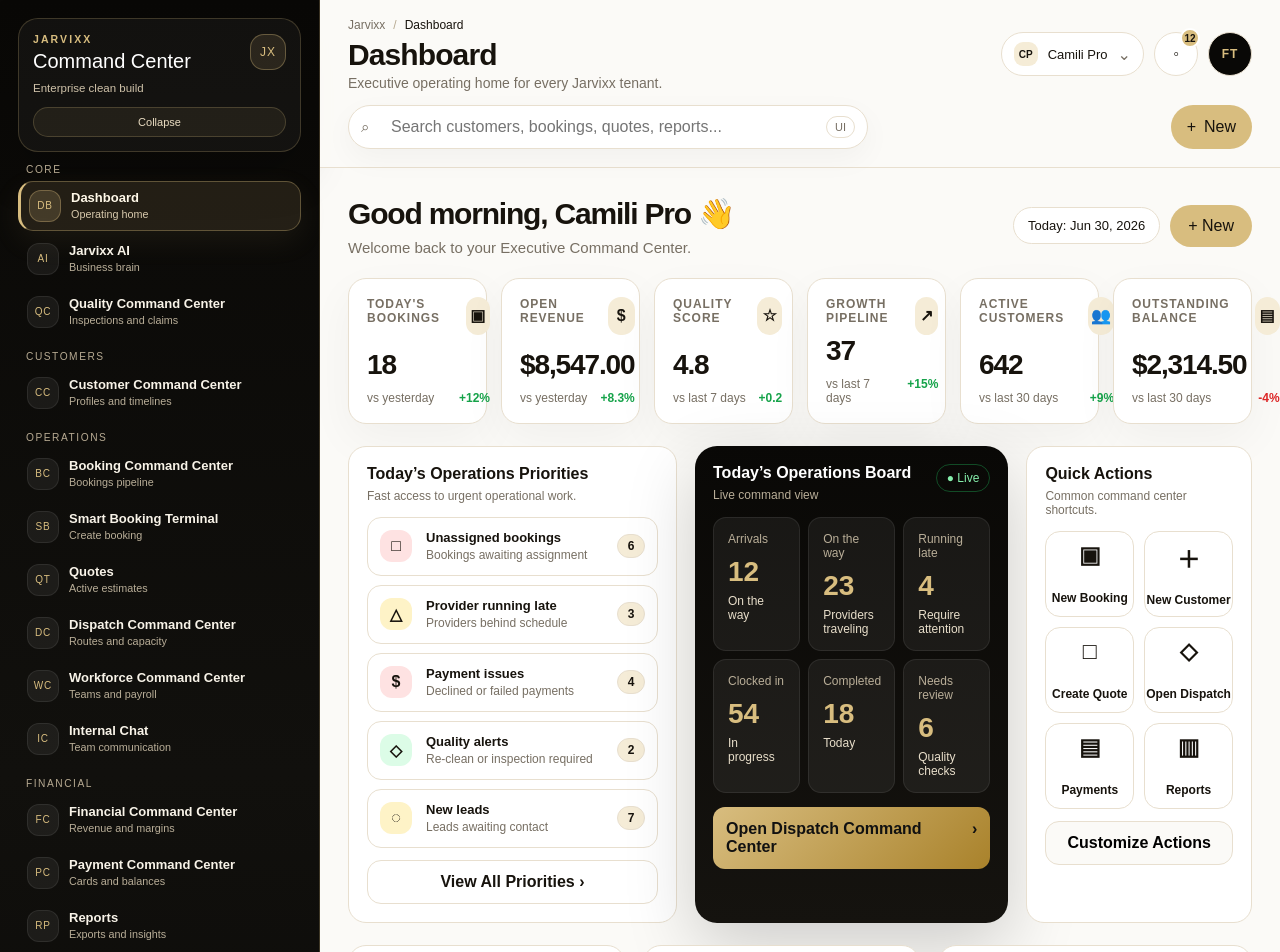
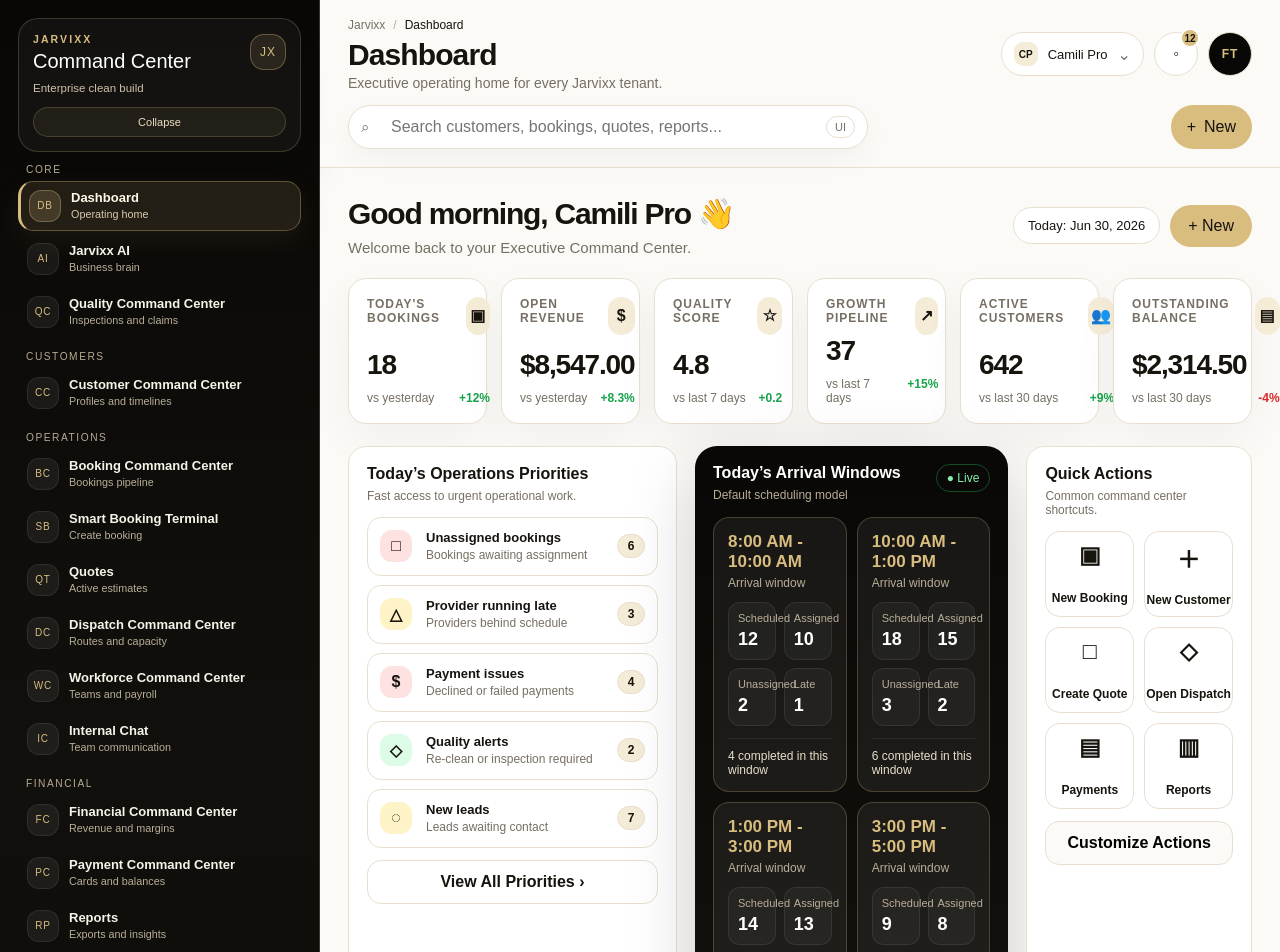
Before and after one commit to 360jarvis/JARVISV4, a Next.js app: page /app in a window 1280 px wide. Shown: the top 952 px of the page. Built offline with nearby package versions, Linux system fonts and the light colour scheme.

Commit message:
Show arrival windows on dashboard

```diff
--- a/app/app/page.tsx
+++ b/app/app/page.tsx
@@ -2,6 +2,7 @@
 
 import { useEffect, useState } from 'react';
 import AppShell from '../../components/AppShell';
+import { ArrivalWindowCard, DEFAULT_ARRIVAL_WINDOWS } from '../../components/scheduling/ArrivalWindows';
 
 const kpis = [
   { label: "Today's Bookings", value: '18', detail: 'vs yesterday', trend: '+12%', icon: '▣' },
@@ -20,15 +21,6 @@ const priorities = [
   { label: 'New leads', detail: 'Leads awaiting contact', count: 7, tone: '#fef3c7', icon: '◌' }
 ];
 
-const board = [
-  { label: 'Arrivals', value: '12', detail: 'On the way' },
-  { label: 'On the way', value: '23', detail: 'Providers traveling' },
-  { label: 'Running late', value: '4', detail: 'Require attention' },
-  { label: 'Clocked in', value: '54', detail: 'In progress' },
-  { label: 'Completed', value: '18', detail: 'Today' },
-  { label: 'Needs review', value: '6', detail: 'Quality checks' }
-];
-
 const quickActions = [
   { label: 'New Booking', href: '/app/bookings/new', icon: '▣' },
   { label: 'New Customer', href: '/app/customers', icon: '＋' },
@@ -39,9 +31,9 @@ const quickActions = [
 ];
 
 const activity = [
-  { label: 'New booking created', detail: 'Residential Deep Clean · $296.00', time: '2m ago', color: '#fef3c7' },
+  { label: 'New booking created', detail: 'Residential Deep Clean · Arrival Window 8:00 AM - 10:00 AM', time: '2m ago', color: '#fef3c7' },
   { label: 'Payment received', detail: '$180.00 from Jennifer Martinez', time: '8m ago', color: '#dcfce7' },
-  { label: 'Provider checked in', detail: 'Maria S. at 123 Maple St', time: '15m ago', color: '#fee2e2' },
+  { label: 'Provider checked in', detail: 'Maria S. within 10:00 AM - 1:00 PM window', time: '15m ago', color: '#fee2e2' },
   { label: 'Quality inspection completed', detail: 'Passed · 456 Oak Dr', time: '28m ago', color: '#dcfce7' }
 ];
 
@@ -114,15 +106,11 @@ export default function AppDashboardPage() {
           </article>
 
           <article style={{ borderRadius: 22, padding: 18, background: 'linear-gradient(180deg, #090806 0%, #15130f 100%)', color: '#fff', boxShadow: '0 24px 70px rgba(0,0,0,0.18)' }}>
-            <div style={{ display: 'flex', justifyContent: 'space-between', gap: 12, marginBottom: 15 }}><div><h2 style={{ margin: 0, fontSize: 16 }}>Today’s Operations Board</h2><p style={{ margin: '6px 0 0', color: '#b9ae98', fontSize: 12 }}>Live command view</p></div><span style={{ border: '1px solid rgba(34,197,94,0.35)', color: '#86efac', borderRadius: 999, padding: '6px 10px', height: 28, fontSize: 12 }}>● Live</span></div>
-            <div style={{ display: 'grid', gridTemplateColumns: 'repeat(3, minmax(0, 1fr))', gap: 8 }}>
-              {board.map((item) => (
-                <div key={item.label} style={{ background: 'rgba(255,255,255,0.06)', border: '1px solid rgba(255,255,255,0.08)', borderRadius: 13, padding: 14 }}>
-                  <div style={{ color: '#b9ae98', fontSize: 12 }}>{item.label}</div><div style={{ marginTop: 10, fontSize: 28, color: 'var(--jarvixx-gold)', fontWeight: 800 }}>{item.value}</div><div style={{ marginTop: 6, color: '#e8deca', fontSize: 12 }}>{item.detail}</div>
-                </div>
-              ))}
+            <div style={{ display: 'flex', justifyContent: 'space-between', gap: 12, marginBottom: 15 }}><div><h2 style={{ margin: 0, fontSize: 16 }}>Today’s Arrival Windows</h2><p style={{ margin: '6px 0 0', color: '#b9ae98', fontSize: 12 }}>Default scheduling model</p></div><span style={{ border: '1px solid rgba(34,197,94,0.35)', color: '#86efac', borderRadius: 999, padding: '6px 10px', height: 28, fontSize: 12 }}>● Live</span></div>
+            <div style={{ display: 'grid', gridTemplateColumns: 'repeat(2, minmax(0, 1fr))', gap: 10 }}>
+              {DEFAULT_ARRIVAL_WINDOWS.map((window) => <ArrivalWindowCard key={window.id} window={window} />)}
             </div>
-            <a href="/app/dispatch" style={{ marginTop: 14, display: 'flex', justifyContent: 'space-between', padding: 13, borderRadius: 12, background: 'linear-gradient(135deg, #d8bd7f, #a9822b)', color: '#111', fontWeight: 800 }}>Open Dispatch Command Center <span>›</span></a>
+            <a href="/app/dispatch" style={{ marginTop: 14, display: 'flex', justifyContent: 'space-between', padding: 13, borderRadius: 12, background: 'linear-gradient(135deg, #d8bd7f, #a9822b)', color: '#111', fontWeight: 800 }}>Open Dispatch by Arrival Window <span>›</span></a>
           </article>
 
           <article className="lux-card" style={{ padding: 18 }}>
```
